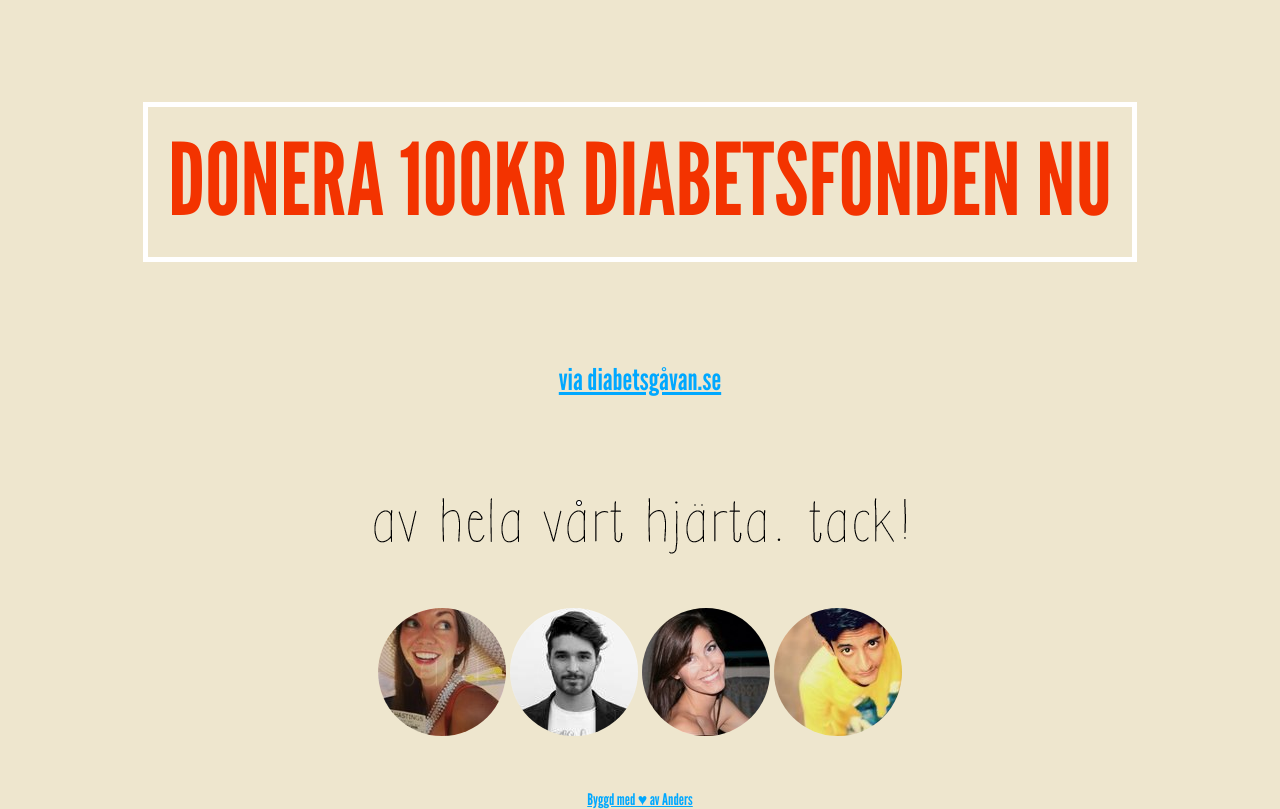
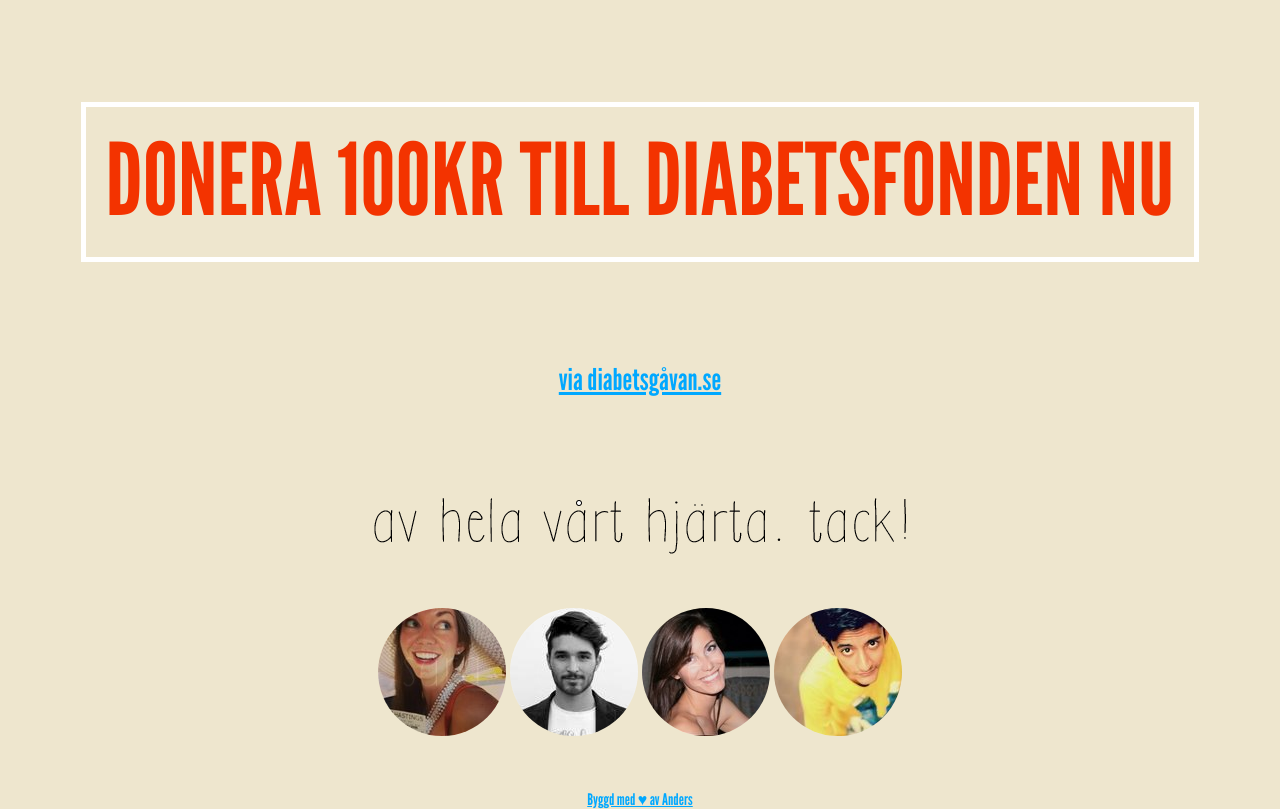
Before and after one commit to abergs/fuckdiabetes, a plain HTML site: page index.html in a window 1280 px wide. Shown: the part 5037-5846 px from the top of the page. Drawn offline with Linux system fonts and the light colour scheme.

Commit message:
Fixed typo

```diff
--- a/index.html
+++ b/index.html
@@ -95,7 +95,7 @@
         <section style="text-align: center">
             <img class="logo" src="assets/fuckdiabetes.svg" />
             <div class="inlineBlock">
-                <a href="http://www.diabetesgavan.se/single-donation" class="noastyle"><div class="callToAction powefulText">Donera 100kr diabetsfonden nu</div></a>
+                <a href="http://www.diabetesgavan.se/single-donation" class="noastyle"><div class="callToAction powefulText">Donera 100kr till diabetsfonden nu</div></a>
                 <div class="reflink"><a href="http://www.diabetesgavan.se/">via diabetsgåvan.se</a></div>
 
                 <img src="assets/tack.png" />
```
